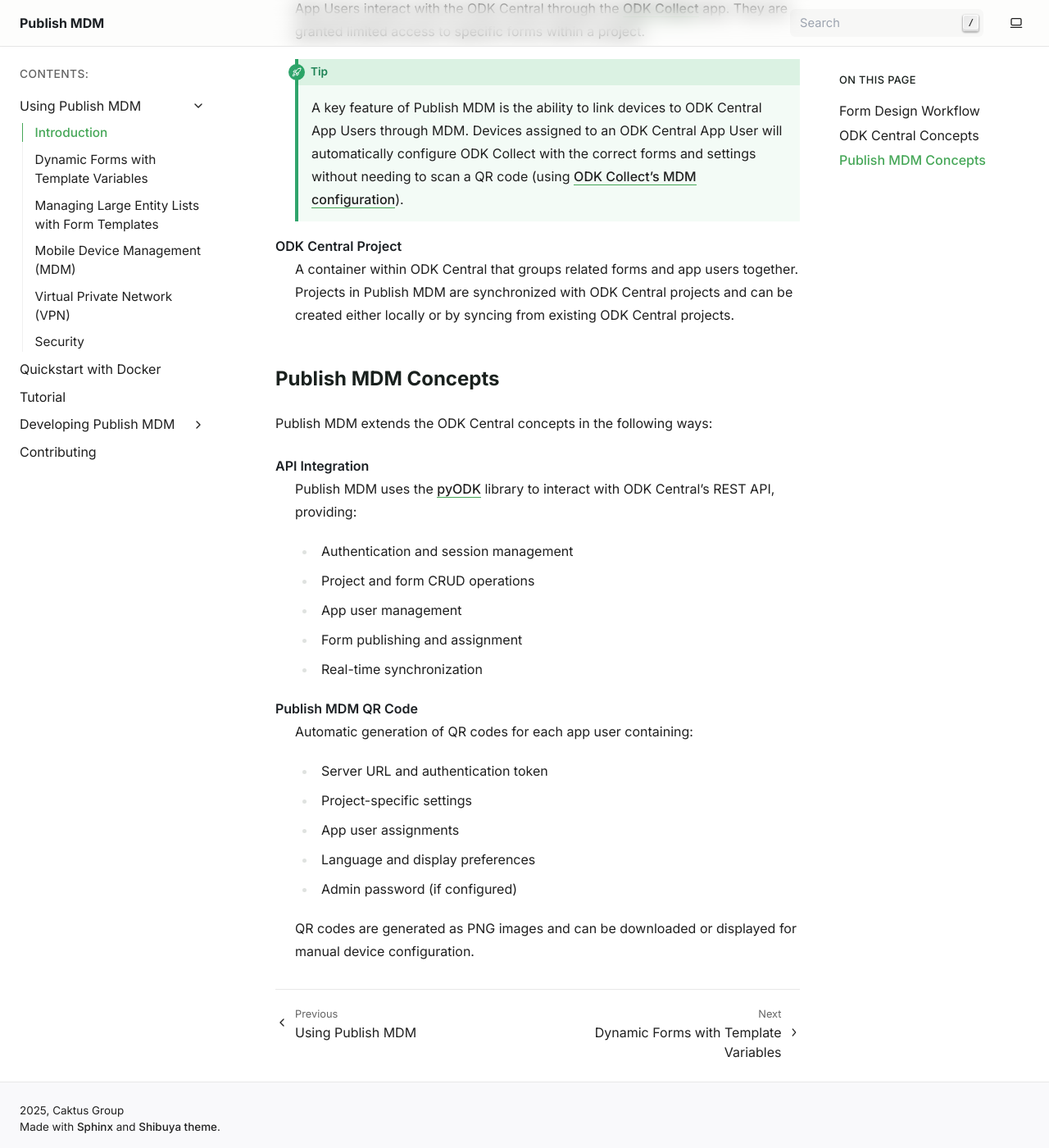
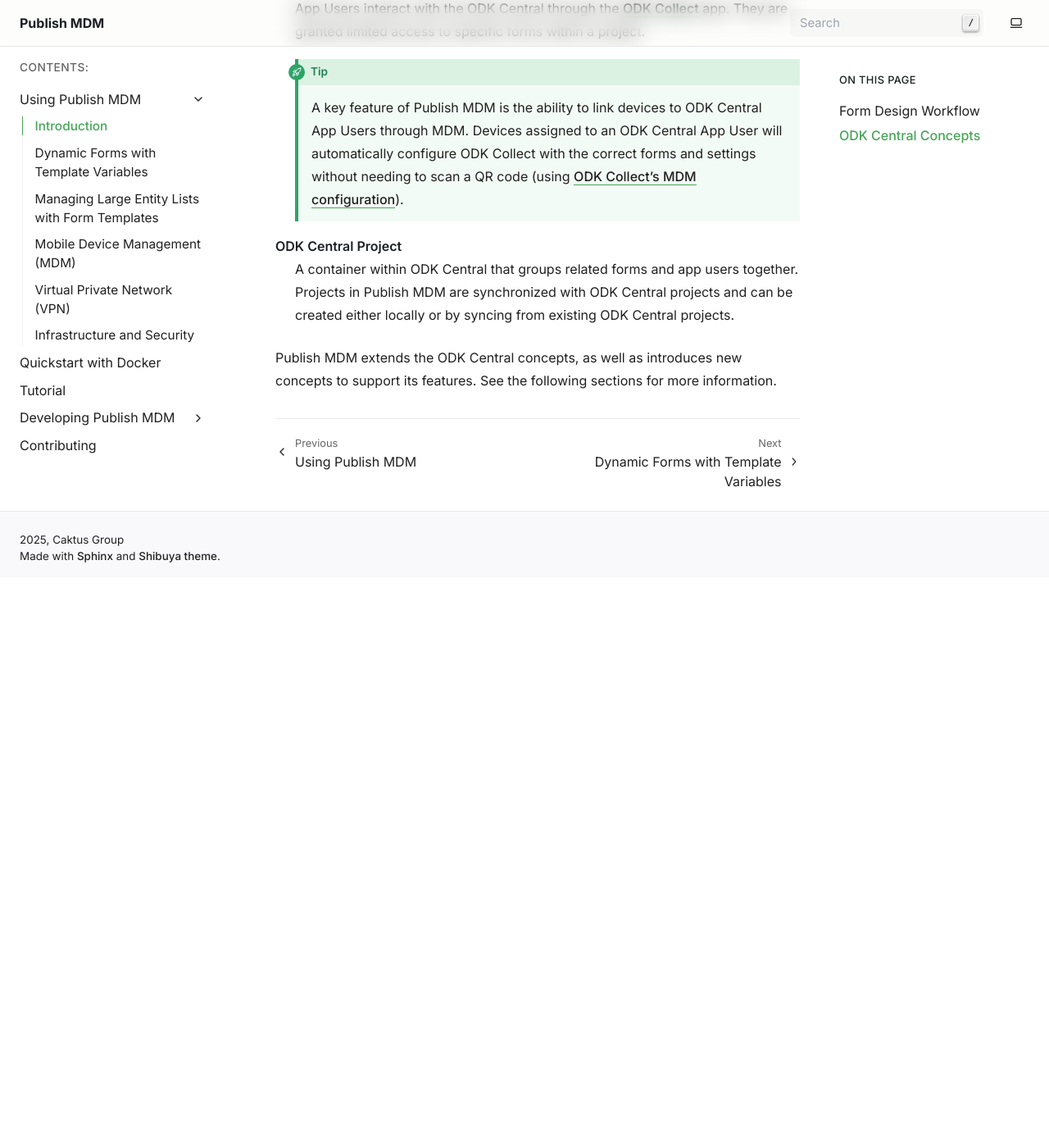
Before and after one commit to caktus/publish-mdm, a Sphinx documentation site: the page built from docs/src/topics/introduction.rst, in a window 1280 px wide and 1400 px high, scrolled down 2300 px. Shown: the whole window at 82% size. Built offline with Sphinx 7.4.7, drawn with Linux system fonts in a browser that asks for light colours; pages that are not in the unit, such as notebooks, are missing from menus; after the commit the page ends 3004 px from its top, so only the background shows below that.

Commit message:
add infra doc

```diff
--- a/docs/src/topics/index.rst
+++ b/docs/src/topics/index.rst
@@ -14,4 +14,4 @@
    large_entity_lists
    mdm
    vpn
-   security
+   infrastructure
--- a/docs/src/topics/introduction.rst
+++ b/docs/src/topics/introduction.rst
@@ -107,32 +107,8 @@
     and can be created either locally or by syncing from existing ODK Central
     projects.
 
-Publish MDM Concepts
---------------------
-
-Publish MDM extends the ODK Central concepts in the following ways:
-
-API Integration
-    Publish MDM uses the `pyODK`_ library to interact with ODK Central's REST
-    API, providing:
-
-    - Authentication and session management
-    - Project and form CRUD operations
-    - App user management
-    - Form publishing and assignment
-    - Real-time synchronization
-
-Publish MDM QR Code
-    Automatic generation of QR codes for each app user containing:
-
-    - Server URL and authentication token
-    - Project-specific settings
-    - App user assignments
-    - Language and display preferences
-    - Admin password (if configured)
-
-    QR codes are generated as PNG images and can be downloaded or displayed
-    for manual device configuration.
+Publish MDM extends the ODK Central concepts, as well as introduces new concepts
+to support its features. See the following sections for more information.
 
 .. _ODK Central: https://docs.getodk.org/central-intro/
 .. _ODK Collect: https://docs.getodk.org/collect-intro/
--- a/docs/src/topics/security.rst
+++ /dev/null
@@ -1,2 +0,0 @@
-Security
-========
```
Also changed, not shown: docs/src/topics/infrastructure.rst (added, +126 -0 lines).
